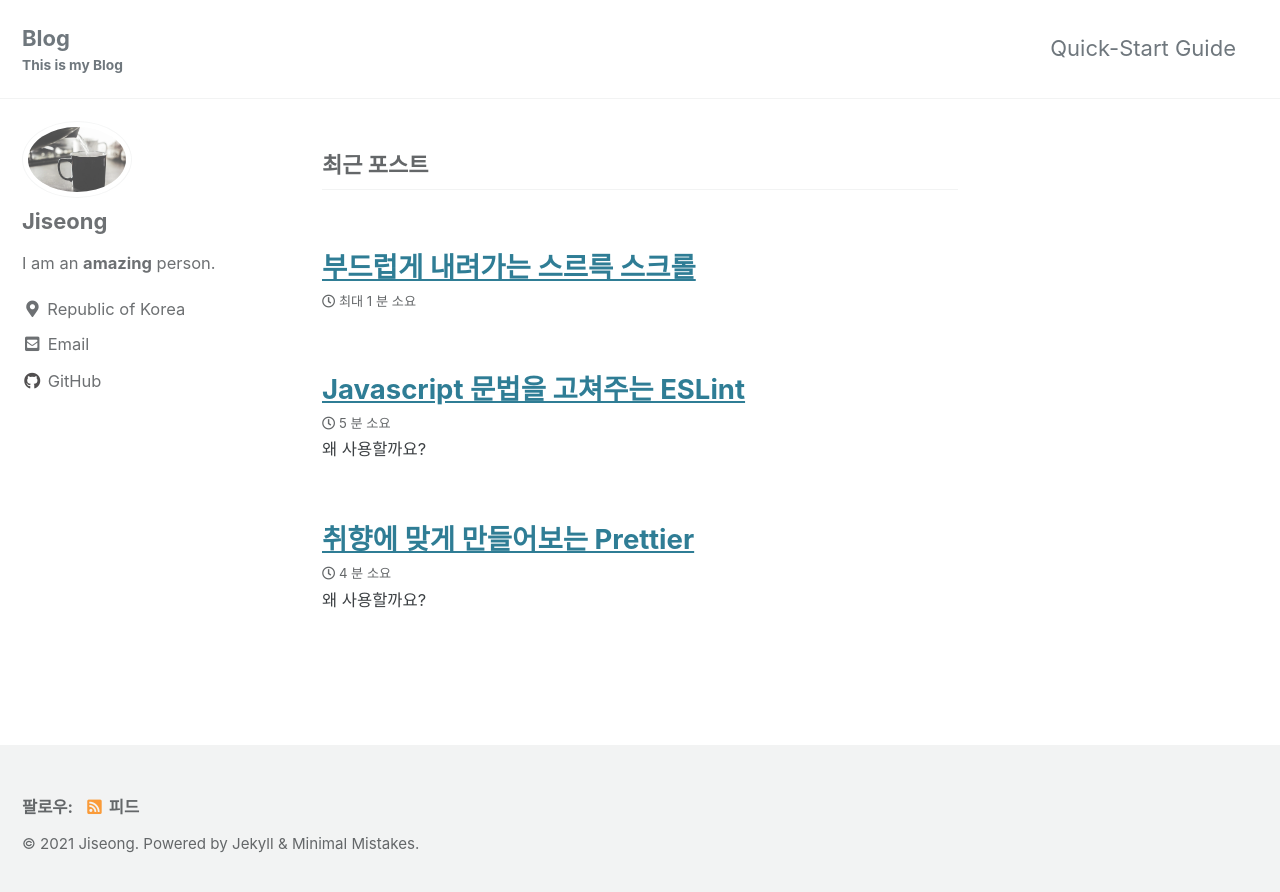
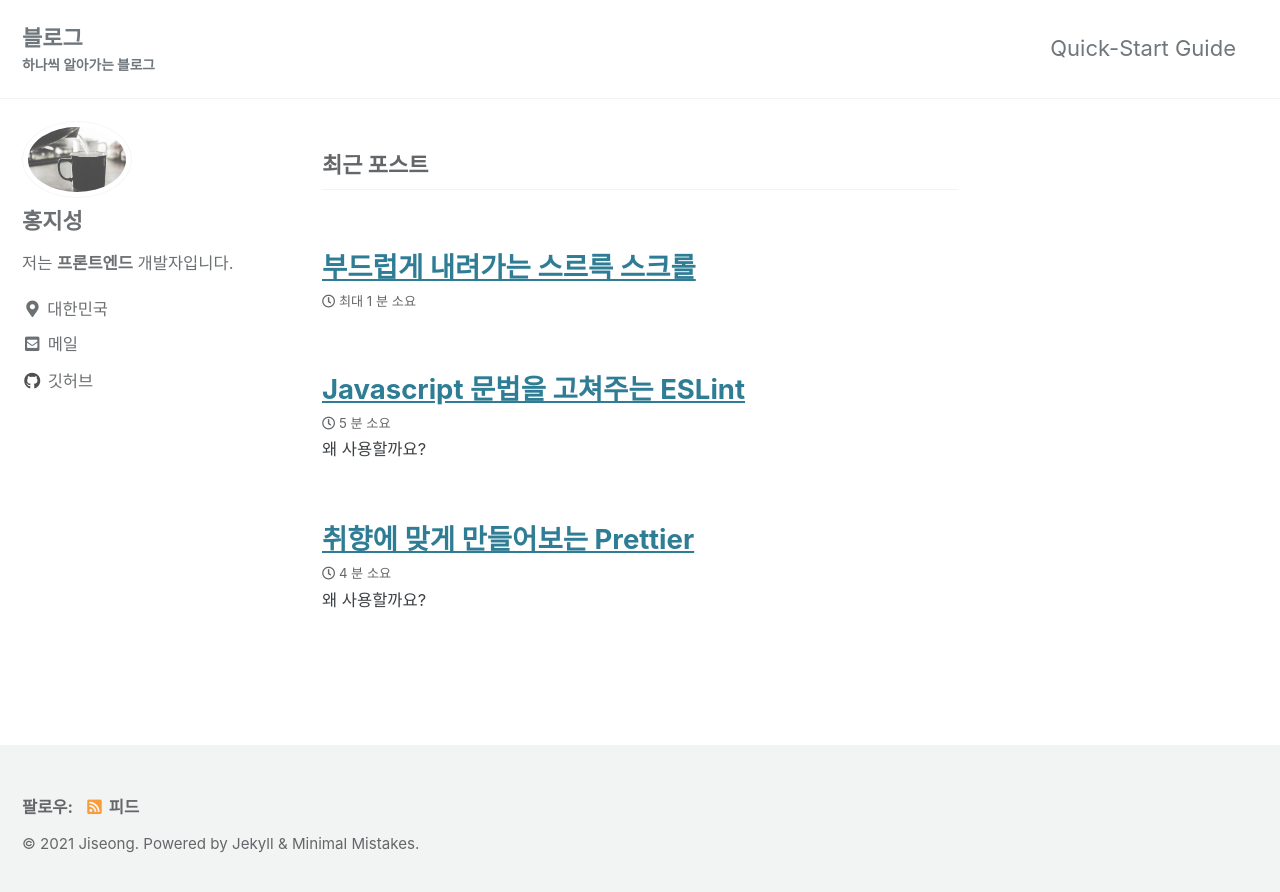
Before and after one commit to HJ-Blog/hj-blog.github.io, a Jekyll site: the page built from index.html, in a window 1280 px wide. Shown: the top 892 px of the page. Built offline with Jekyll 4.4.1, drawn with Linux system fonts in a browser that asks for light colours; cached includes are drawn as plain includes; some web fonts are replaced; the list of posts is cut into pages by our own code.

Commit message:
Update blog settings

```diff
--- a/_config.yml
+++ b/_config.yml
@@ -16,9 +16,9 @@ minimal_mistakes_skin: "default" # "air", "aqua", "contrast", "dark", "dirt", "n
 
 # Site Settings
 locale: "ko-KR"
-title: "Blog"
+title: "블로그"
 title_separator: "&#124;"
-subtitle: "This is my Blog"
+subtitle: "하나씩 알아가는 블로그"
 name: "Jiseong"
 description: "Jiseong's blog"
 url: "https://hj-blog.github.io"
@@ -30,7 +30,7 @@ masthead_title: # overrides the website title displayed in the masthead, use " "
 # breadcrumbs            : false # true, false (default)
 words_per_minute: 200
 comments:
-  provider: # false (default), "disqus", "discourse", "facebook", "staticman", "staticman_v2", "utterances", "custom"
+  provider: "utterances"
   disqus:
     shortname: # https://help.disqus.com/customer/portal/articles/466208-what-s-a-shortname-
   discourse:
@@ -93,13 +93,13 @@ analytics:
 
 # Site Author
 author:
-  name: "Jiseong"
+  name: "홍지성"
   avatar: "/assets/images/profile.jpg" # path of avatar image, e.g. "/assets/images/bio-photo.jpg"
-  bio: "I am an **amazing** person."
-  location: "Republic of Korea"
+  bio: "저는 **프론트엔드** 개발자입니다."
+  location: "대한민국"
   # email: "dgf5820@gmail.com"
   links:
-    - label: "Email"
+    - label: "메일"
       icon: "fas fa-fw fa-envelope-square"
       url: "mailto:dgf5820@email.com"
     - label: "Website"
@@ -111,9 +111,9 @@ author:
     - label: "Facebook"
       icon: "fab fa-fw fa-facebook-square"
       # url: "https://facebook.com/"
-    - label: "GitHub"
+    - label: "깃허브"
       icon: "fab fa-fw fa-github"
-      url: "https://github.com/"
+      url: "https://github.com/hjiseong"
     - label: "Instagram"
       icon: "fab fa-fw fa-instagram"
       # url: "https://instagram.com/"
```
